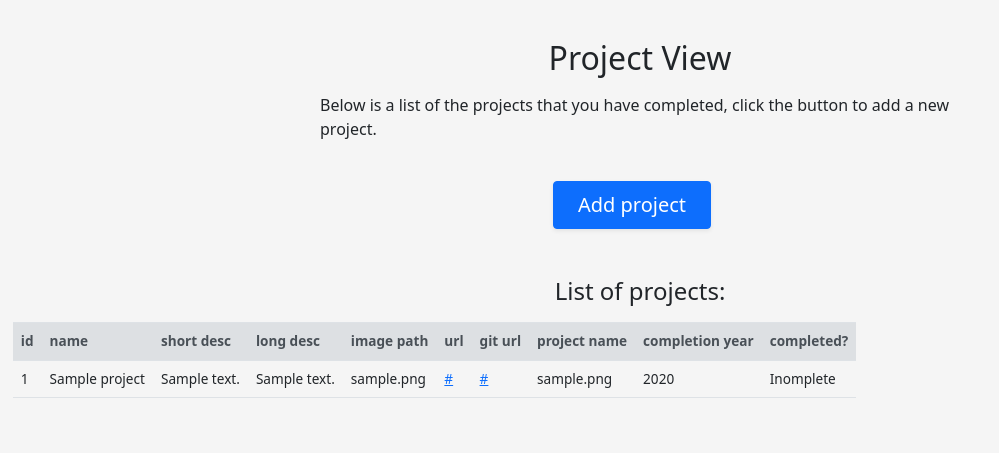
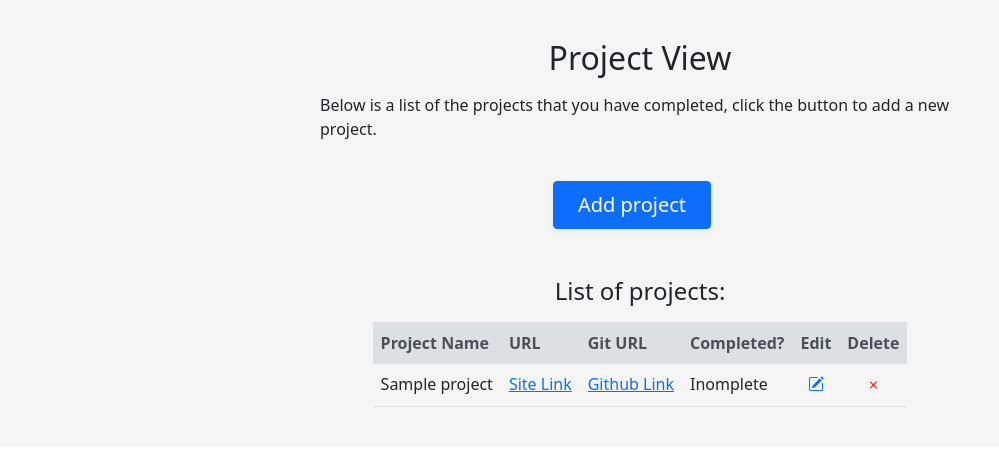
Before and after one commit to kiasambrook/portfolio, a PHP site: page /admin/projects in a window 1280 px wide. Shown: the part 57-510 px from the top of the page, without its empty margins (0-999 px from the left). Run offline with PHP 8.4, Linux system fonts and the light colour scheme; the visitor is signed in with stand-in values (Sample User, id 1); tables that the repository leaves empty or names only in its code hold one stand-in row (values such as "Sample post"); some libraries are stand-ins or nearby versions.

Commit message:
view all projects

```diff
--- a/admin/projects.php
+++ b/admin/projects.php
@@ -22,6 +22,7 @@ if($username == null){
        integrity="sha384-EVSTQN3/azprG1Anm3QDgpJLIm9Nao0Yz1ztcQTwFspd3yD65VohhpuuCOmLASjC"
        crossorigin="anonymous"
      />
+     <link rel="stylesheet" href="https://cdn.jsdelivr.net/npm/bootstrap-icons@1.8.0/font/bootstrap-icons.css">
      <link href="//netdna.bootstrapcdn.com/font-awesome/3.2.1/css/font-awesome.css" rel="stylesheet">
      <link rel="stylesheet" href="https://cdnjs.cloudflare.com/ajax/libs/font-awesome/4.4.0/css/font-awesome.css">
      <link
@@ -97,31 +98,22 @@ add a new project.</p>
         <h4 class="h4 mb-3 font-weight-normal">List of projects:</h4>
         <?php
         // perhaps make the table two columns and have dynamically generated pages for each project with an edit button!!!!
-            echo "<table class=\"table table-striped table-responsive  \" style=\"width:98%; font-size:85%;\"\>
+            echo "<table class=\" table table-striped table-responsive mx-auto w-auto   \" style=\"width:100%; font-size:100%;  margin: auto;\"\>
             <tr class=\"thead-light\">
-            <th scope=\"col\">id</th>
-            <th scope=\"col\">name</th>
-            <th scope=\"col\">short desc</th>
-            <th scope=\"col\">long desc</th>
-            <th scope=\"col\">image path</th>
-            <th scope=\"col\">url</th>
-            <th scope=\"col\">git url</th>
-            <th scope=\"col\">project name</th>
-            <th scope=\"col\">completion year</th>
-            <th scope=\"col\">completed?</th>
+            <th scope=\"col\">Project Name</th>
+            <th scope=\"col\">URL</th>
+            <th scope=\"col\">Git URL</th>
+            <th scope=\"col\">Completed?</th>
+            <th scope=\"col\">Edit</th>
+            <th scope=\"col\">Delete</th>
             </tr>
             ";
             $projects = $pdo->query('SELECT * FROM projects')->fetchAll();
             foreach($projects as $project){
-                echo "<tr> <td>".$project['id']."</td>";
+                echo "<tr>";
                 echo "<td>".$project['name']."</td>";
-                echo "<td>".$project['short_desc']."</td>";
-                echo "<td>".$project['long_desc']."</td>";
-                echo "<td>".$project['image_path']."</td>";
-                echo "<td> <a href=\"".$project['url']."\">".$project['url']."</a></td>";
-                echo "<td> <a href=\"".$project['git_url']."\">".$project['git_url']."</a></td>";
-                echo "<td>".$project['file_name']."</td>";
-                echo "<td>".$project['completion_year']."</td>";
+                echo "<td> <a href=\"".$project['url']."\">Site Link</a></td>";
+                echo "<td> <a href=\"".$project['git_url']."\">Github Link</a></td>";
 
                 if($project['completed'] == 1){
                     echo "<td>Completed</td>";
@@ -129,8 +121,14 @@ add a new project.</p>
                 else{
                     echo "<td>Inomplete</td>";
                 }
+
+                echo "<td class=\"text-center\"> <a href=\"project?name=".$project['file_name']."\"><i class=\"bi bi-pencil-square\" style=\"font-size: 1rem;\"></i></a></td>";
+                echo "<td class=\"text-center\"><button type=button style=\"border: 0px; background-color:transparent; \" data-bs-toggle=\"modal\" data-bs-target=\"#modalForm\" ><i class=\"bi bi-x\" style=\"font-size: 1rem; color: red;\"></i></button></td>";
+                echo "</tr>";
+
             }
 
+            echo "</table>";
         ?>
 </main>
 
```
Also changed, not shown: admin/project.php (added, +47 -0 lines), .htaccess.
